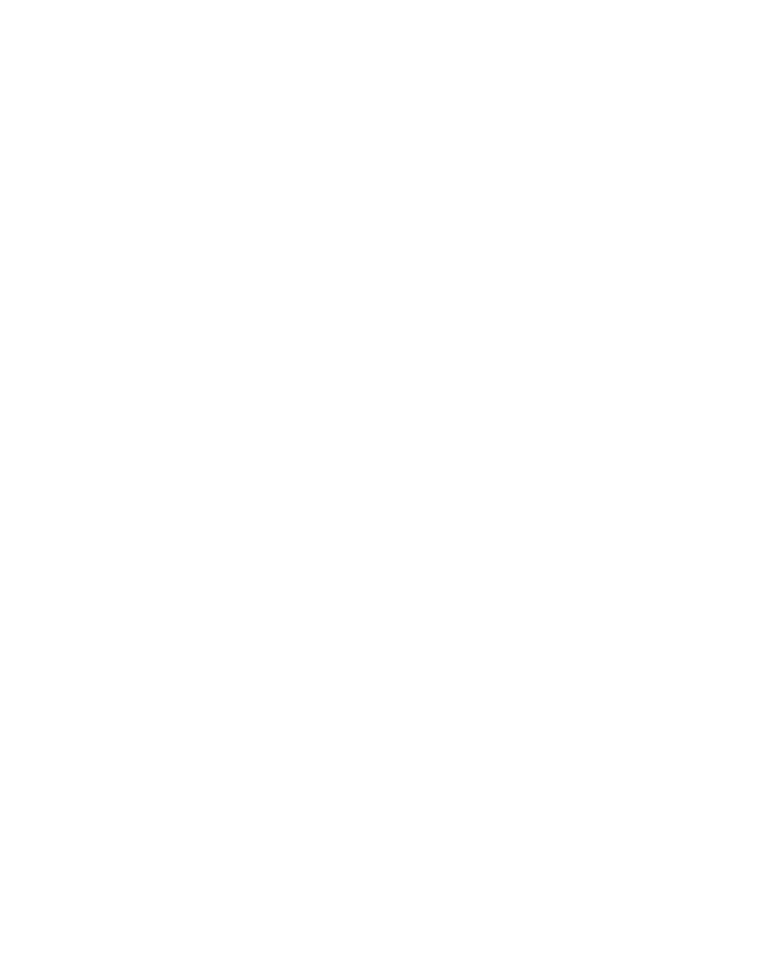
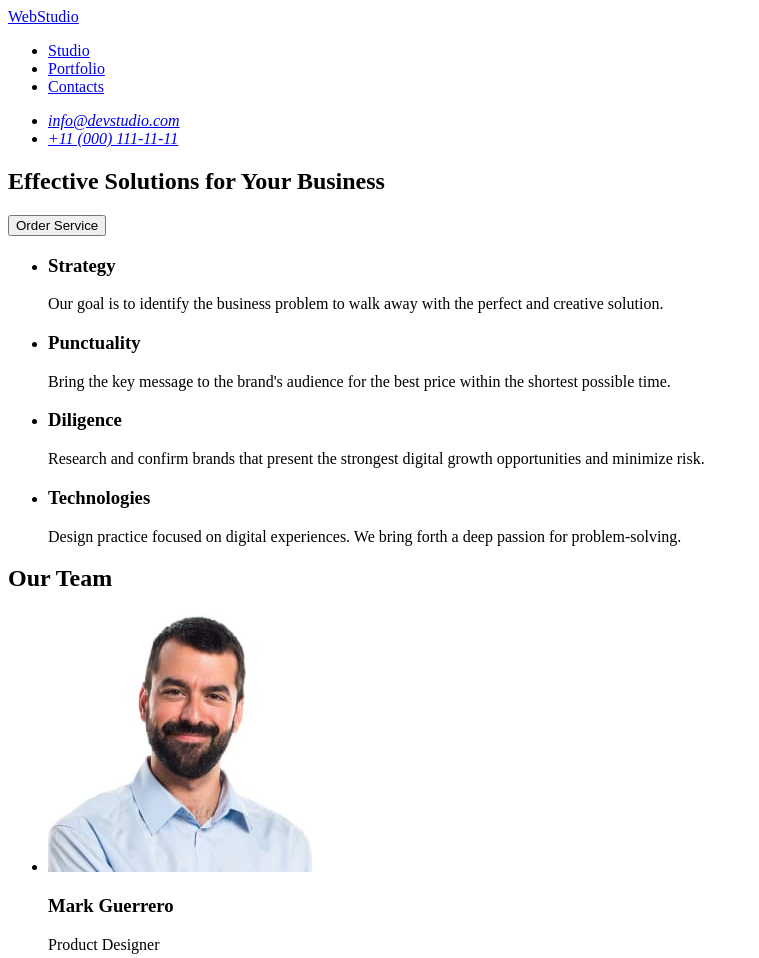
Before and after one commit to ozncncyr/goit-markup-hw-01, a plain HTML site: page index.html in a window 1280 px wide. Shown: the top 958 px of the page, without its empty margins (0-759 px from the left). Before the commit the page ends 800 px from the top, so only its background shows below. Drawn offline with Linux system fonts and the light colour scheme.

Commit message:
Added "images" folder. First Complete without check.

```diff
--- a/index.html
+++ b/index.html
@@ -6,6 +6,103 @@
     <title>GoIT HTML Homework #01</title>
   </head>
   <body>
-    <section></section>
+    <header>
+      <nav>
+        <a href="index.html">WebStudio</a>
+        <ul>
+          <li><a href="#">Studio</a></li>
+          <li><a href="#">Portfolio</a></li>
+          <li><a href="#">Contacts</a></li>
+        </ul>
+      </nav>
+      <address>
+        <ul>
+          <li><a href="mailto:info@devstudio.com">info@devstudio.com</a></li>
+          <li><a href="tel:+110001111111">+11 (000) 111-11-11</a></li>
+        </ul>
+      </address>
+    </header>
+    <main>
+      <section>
+        <h1>Effective Solutions for Your Business</h1>
+        <button type="button">Order Service</button>
+      </section>
+      <section>
+        <ul>
+          <li>
+            <h3>Strategy</h3>
+            <p>
+              Our goal is to identify the business problem to walk away with the
+              perfect and creative solution.
+            </p>
+          </li>
+          <li>
+            <h3>Punctuality</h3>
+            <p>
+              Bring the key message to the brand's audience for the best price
+              within the shortest possible time.
+            </p>
+          </li>
+          <li>
+            <h3>Diligence</h3>
+            <p>
+              Research and confirm brands that present the strongest digital
+              growth opportunities and minimize risk.
+            </p>
+          </li>
+          <li>
+            <h3>Technologies</h3>
+            <p>
+              Design practice focused on digital experiences. We bring forth a
+              deep passion for problem-solving.
+            </p>
+          </li>
+        </ul>
+      </section>
+      <section>
+        <h2>Our Team</h2>
+        <ul>
+          <li>
+            <img
+              src="/images/MarkGuerrero.jpg"
+              alt="Mark Guerrero"
+              width="264"
+            />
+            <h3>Mark Guerrero</h3>
+            <p>Product Designer</p>
+          </li>
+          <li>
+            <img src="/images/TomFord.jpg" alt="Tom Ford" width="264" />
+            <h3>Tom Ford</h3>
+            <p>Frontend Developer</p>
+          </li>
+          <li>
+            <img
+              src="/images/Camila Garcia.jpg"
+              alt="Camila Garcia"
+              width="264"
+            />
+            <h3>Camila Garcia</h3>
+            <p>Marketing</p>
+          </li>
+          <li>
+            <img
+              src="/images/DanielWilson.jpg"
+              alt="Daniel Wilson"
+              width="264"
+            />
+            <h3>Daniel Wilson</h3>
+            <p>UI Designer</p>
+          </li>
+        </ul>
+      </section>
+    </main>
+    <footer>
+      <a href="index.html">WebStudio</a>
+      <p>
+        Increase the flow of customers and sales for your business with digital
+        marketing & growth solutions.
+      </p>
+    </footer>
   </body>
 </html>
```
Also changed, not shown: images/Camila Garcia.jpg (added), images/DanielWilson.jpg (added), images/MarkGuerrero.jpg (added), images/TomFord.jpg (added).
